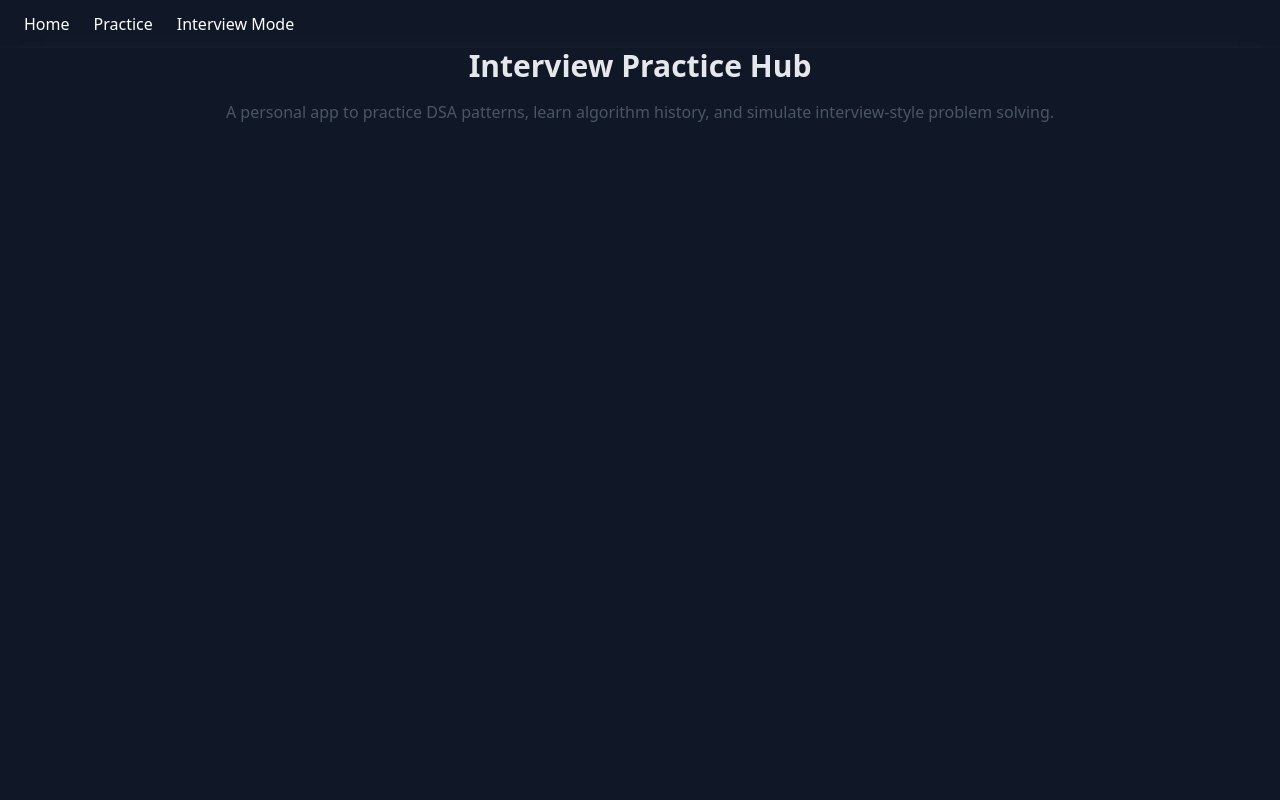
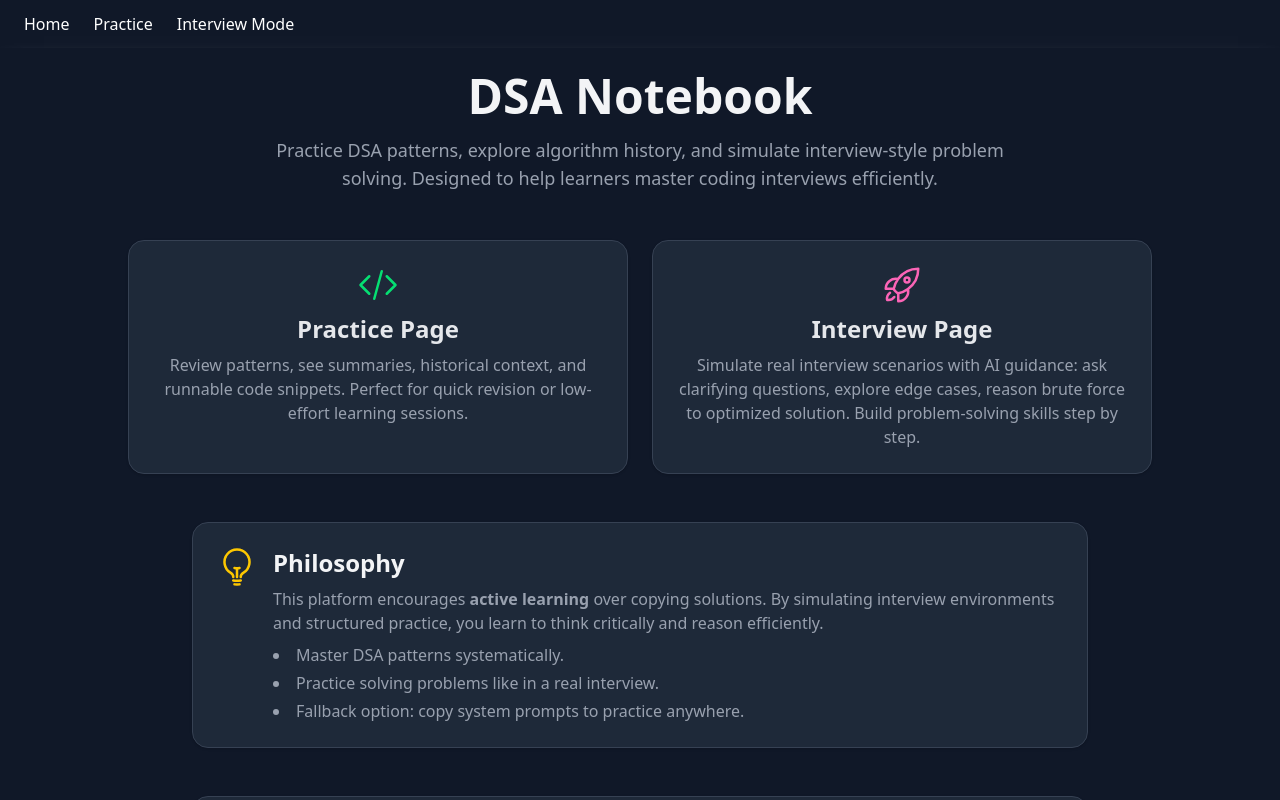
Before and after one commit to Thanus-Kumaar/DSA-Notebook, a React (Vite) app in the folder interview-practice/: page / in a window 1280 px wide. Built offline with nearby package versions, Linux system fonts and the light colour scheme.

Commit message:
Nested lists included

```diff
--- a/interview-practice/src/components/Sidebar.jsx
+++ b/interview-practice/src/components/Sidebar.jsx
@@ -1,4 +1,9 @@
-import React from "react";
+import React, { useState } from "react";
+import {
+  ChevronDoubleDownIcon,
+  ChevronRightIcon,
+} from "@heroicons/react/24/solid";
+import { ChevronDownIcon } from "@heroicons/react/24/outline";
 
 const folders = [
   "01-hashing",
@@ -13,6 +18,9 @@ const folders = [
   "10-heaps-priority-queues",
   "11-grid-traversal",
   "12-graphs",
+  "12-graphs/12-01-dijkstras-algorithm",
+  "12-graphs/12-02-bellman-ford-algorithm",
+  "12-graphs/12-03-minimum-spanning-tree",
   "13-greedy-algorithms",
   "14-monotonic-stack",
   "15-prefix-sum",
@@ -23,44 +31,87 @@ const folders = [
   "20-bitmasking",
 ];
 
+// Convert flat folder list to tree
+function buildTree(folders) {
+  const root = {};
+  folders.forEach((path) => {
+    const parts = path.split("/");
+    let current = root;
+    parts.forEach((part) => {
+      if (!current[part]) current[part] = {};
+      current = current[part];
+    });
+  });
+  return root;
+}
+
 export default function Sidebar({
   collapsed,
   selectedFolder,
   setSelectedFolder,
 }) {
+  const tree = buildTree(folders);
+
+  const FolderNode = ({ node, path = "" }) => {
+    const [open, setOpen] = useState(false);
+
+    return (
+      <div className="flex flex-col gap-2">
+        {Object.keys(node).map((key) => {
+          const fullPath = path ? `${path}/${key}` : key;
+          const hasChildren = Object.keys(node[key]).length > 0;
+
+          return (
+            <div key={fullPath}>
+              <button
+                onClick={() => setSelectedFolder(fullPath)}
+                className={`flex items-center w-full text-left px-2 py-1 rounded transition-colors duration-200 ${
+                  selectedFolder === fullPath
+                    ? "bg-gray-950 text-white font-medium"
+                    : "hover:bg-gray-800 text-gray-200"
+                }`}
+              >
+                {hasChildren && (
+                  <span
+                    className="mr-1 cursor-pointer"
+                    onClick={(e) => {
+                      e.stopPropagation();
+                      setOpen(!open);
+                    }}
+                  >
+                    {open ? (
+                      <ChevronDownIcon className="h-3 w-3 text-gray-200 hover:text-gray-950" />
+                    ) : (
+                      <ChevronRightIcon className="h-3 w-3 text-gray-200 hover:text-gray-950" />
+                    )}
+                  </span>
+                )}
+                {key}
+              </button>
+              {hasChildren && open && (
+                <div className="ml-4">
+                  <FolderNode node={node[key]} path={fullPath} />
+                </div>
+              )}
+            </div>
+          );
+        })}
+      </div>
+    );
+  };
+
   return (
     <div
-      className={
-        collapsed
-          ? "transition-all duration-300 overflow-scroll hide-scrollbar"
-          : "transition-all duration-300 overflow-scroll"
-      }
+      className={`transition-all duration-300 overflow-scroll hide-scrollbar ${
+        collapsed ? "w-0 p-0 overflow-hidden" : "w-62"
+      } bg-gray-900 border-r border-gray-700`}
     >
       {!collapsed && (
-        <div
-          className={`flex flex-col gap-1 px-2 overflow-scroll bg-gray-900 border-gray-700 hide-scrollbar ${
-            collapsed ? "w-0 p-0 overflow-hidden" : "w-56"
-          }`}
-        >
-          <h2 className="text-lg mt-2 font-semibold mb-2 text-gray-100">
+        <div className="flex flex-col gap-1 pr-2 py-2">
+          <h2 className="text-lg font-semibold mb-2 text-gray-100">
             📚 Patterns
           </h2>
-          <div className="flex flex-col gap-1 hide-scrollbar">
-            {folders.map((folder) => (
-              <button
-                key={folder}
-                onClick={() => setSelectedFolder(folder)}
-                className={`text-left text-[14px] px-3 py-2 rounded-lg transition-colors duration-200
-              ${
-                selectedFolder === folder
-                  ? "bg-gray-950 text-white font-medium"
-                  : "hover:bg-gray-800 dark:hover:bg-gray-700 text-gray-800 dark:text-gray-200"
-              }`}
-              >
-                {folder}
-              </button>
-            ))}
-          </div>
+          <FolderNode node={tree} />
         </div>
       )}
     </div>
--- a/interview-practice/src/pages/Home.jsx
+++ b/interview-practice/src/pages/Home.jsx
@@ -1,10 +1,107 @@
+import React from "react";
+import {
+  ArrowTopRightOnSquareIcon,
+  LightBulbIcon,
+  CodeBracketIcon,
+  RocketLaunchIcon,
+  UserGroupIcon,
+} from "@heroicons/react/24/outline";
+import { Link } from "react-router-dom";
+
 export default function Home() {
   return (
-    <div className="text-center">
-      <h1 className="text-3xl font-bold">Interview Practice Hub</h1>
-      <p className="mt-4 text-gray-600">
-        A personal app to practice DSA patterns, learn algorithm history, and simulate interview-style problem solving.
-      </p>
+    <div className="flex flex-col min-h-screen bg-gray-900 text-gray-200 p-6 gap-12">
+      {/* Hero / Intro */}
+      <section className="text-center max-w-3xl mx-auto">
+        <h1 className="text-5xl font-extrabold text-gray-100 mb-4">
+          DSA Notebook
+        </h1>
+        <p className="text-gray-400 text-lg">
+          Practice DSA patterns, explore algorithm history, and simulate
+          interview-style problem solving. Designed to help learners master
+          coding interviews efficiently.
+        </p>
+      </section>
+
+      {/* Navigation / Quick Links */}
+      <section className="max-w-5xl mx-auto flex flex-col md:flex-row gap-6 justify-center">
+        <Link
+          to="/practice"
+          className="flex-1 bg-gray-800 hover:bg-gray-700 border border-gray-700 rounded-2xl p-6 text-center shadow transition"
+        >
+          <div className="flex justify-center mb-2">
+            <CodeBracketIcon className="h-10 w-10 text-green-400" />
+          </div>
+          <h2 className="text-2xl font-semibold mb-2">Practice Page</h2>
+          <p className="text-gray-400">
+            Review patterns, see summaries, historical context, and runnable
+            code snippets. Perfect for quick revision or low-effort learning
+            sessions.
+          </p>
+        </Link>
+        <Link
+          to="/interview"
+          className="flex-1 bg-gray-800 hover:bg-gray-700 border border-gray-700 rounded-2xl p-6 text-center shadow transition"
+        >
+          <div className="flex justify-center mb-2">
+            <RocketLaunchIcon className="h-10 w-10 text-pink-400" />
+          </div>
+          <h2 className="text-2xl font-semibold mb-2">Interview Page</h2>
+          <p className="text-gray-400">
+            Simulate real interview scenarios with AI guidance: ask clarifying
+            questions, explore edge cases, reason brute force to optimized
+            solution. Build problem-solving skills step by step.
+          </p>
+        </Link>
+      </section>
+
+      {/* Philosophy / Why this project */}
+      <section className="max-w-4xl mx-auto bg-gray-800 border border-gray-700 rounded-2xl p-6 shadow flex gap-4">
+        <LightBulbIcon className="h-10 w-10 text-yellow-400 flex-shrink-0" />
+        <div>
+          <h2 className="text-2xl font-semibold text-gray-100 mb-2">
+            Philosophy
+          </h2>
+          <p className="text-gray-400 mb-2">
+            This platform encourages <strong>active learning</strong> over
+            copying solutions. By simulating interview environments and
+            structured practice, you learn to think critically and reason
+            efficiently.
+          </p>
+          <ul className="list-disc list-inside text-gray-400 space-y-1">
+            <li>Master DSA patterns systematically.</li>
+            <li>Practice solving problems like in a real interview.</li>
+            <li>Fallback option: copy system prompts to practice anywhere.</li>
+          </ul>
+        </div>
+      </section>
+
+      {/* Creators */}
+      <section className="max-w-4xl mx-auto bg-gray-800 border border-gray-700 rounded-2xl p-6 shadow flex gap-4">
+        <UserGroupIcon className="h-10 w-10 text-indigo-400 flex-shrink-0" />
+        <div>
+          <h2 className="text-2xl font-semibold text-gray-100 mb-2">Creator</h2>
+          <p className="text-gray-400 mb-2">
+            Developed by Thanus Kumaar to provide a personal tool for mastering
+            DSA and interview problem solving.
+          </p>
+          <p className="text-gray-400">
+            Contributions welcome!
+            <a
+              href="https://github.com/Thanus-Kumaar/DSA-Notebook"
+              target="_blank"
+              className="text-gray-300 hover:text-white inline-flex items-center ml-1"
+            >
+              GitHub <ArrowTopRightOnSquareIcon className="h-4 w-4 ml-1" />
+            </a>
+          </p>
+        </div>
+      </section>
+
+      {/* Footer */}
+      <footer className="mt-auto border-t border-gray-700 py-4 text-center text-gray-500 text-sm">
+        © 2025 DSA Notebook • Built with ❤️ by Thanus Kumaar A.
+      </footer>
     </div>
   );
 }
```
